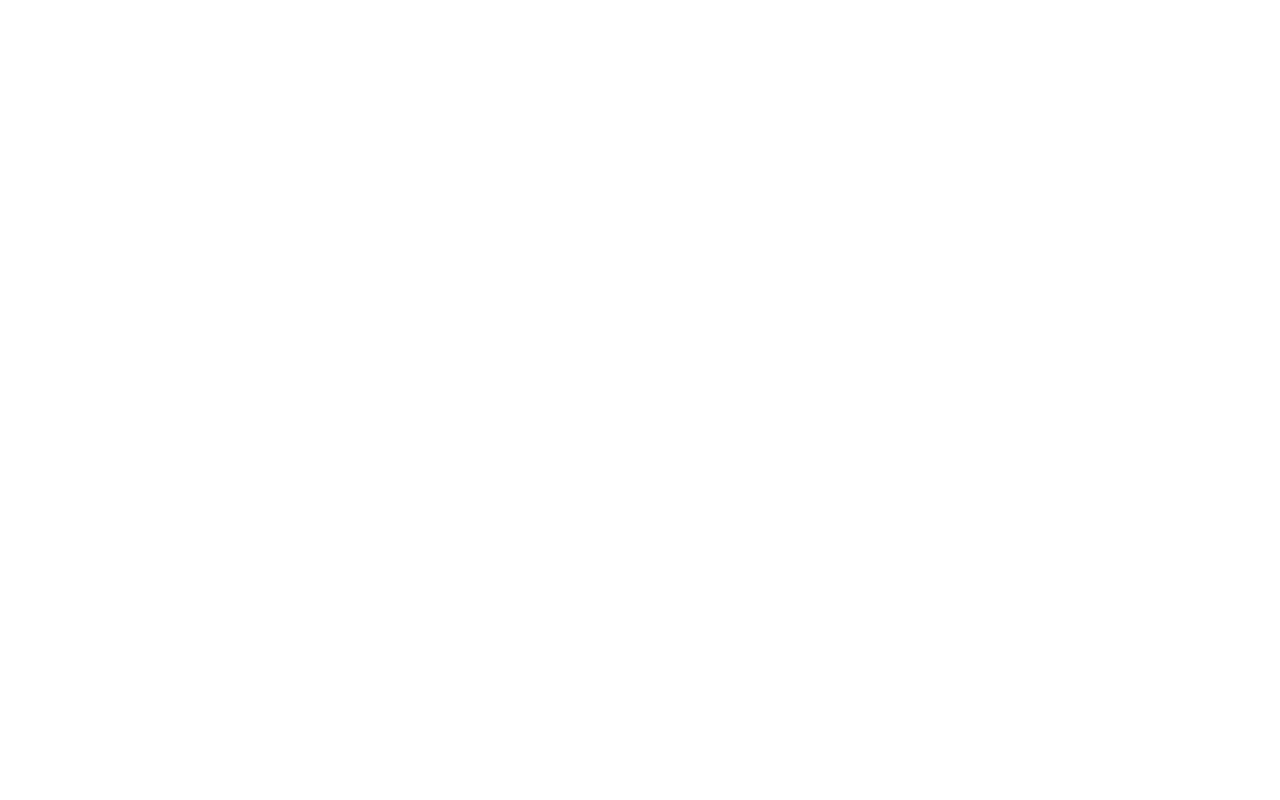
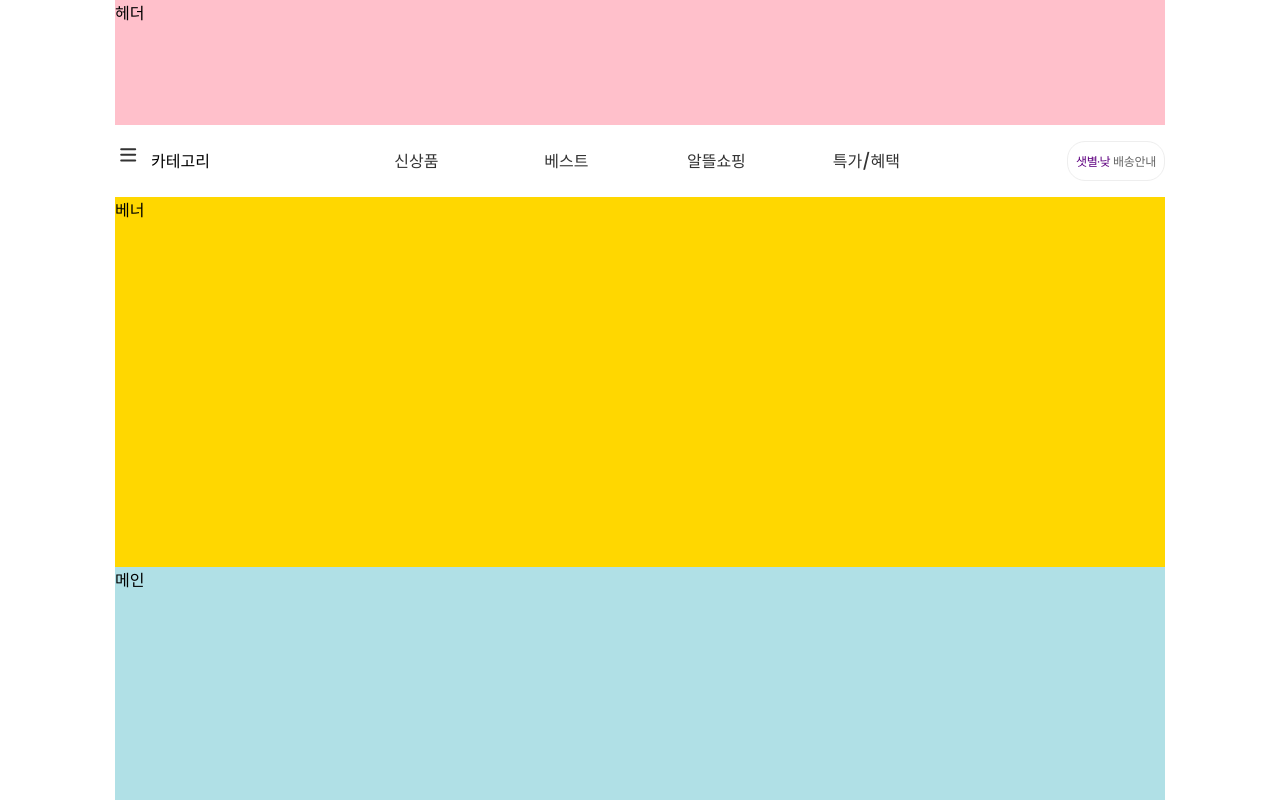
Before and after one commit to git-flow09/git-flow, a website: page client/index.html in a window 1280 px wide. Shown: the top 800 px of the page. Drawn offline with nearby package versions, Linux system fonts and the light colour scheme.

Commit message:
navigation part 완료

```diff
--- a/client/css/style.css
+++ b/client/css/style.css
@@ -0,0 +1,195 @@
+@import url("https://fonts.googleapis.com/css2?family=Poppins:wght@400;500;600;700;800;900&display=swap");
+
+* {
+  margin: 0;
+  padding: 0;
+  box-sizing: border-box;
+  font-family: "Poppins", sans-serif;
+}
+
+:root {
+  --black: #000000;
+  --secondary: #bd76ff;
+  --white: #ffffff;
+  --primary: #5f0080;
+  --content: #333333;
+  --gray-50: #f9f9f9;
+  --gray-100: #e1e1e1;
+  --gray-200: #c4c4c4;
+  --gray-300: #a6a6a6;
+  --gray-400: #898989;
+  --gray-500: #6b6b6b;
+  --gray-600: #565656;
+  --gray-700: #404040;
+  --gray-800: #2b2b2b;
+  --gray-900: #151515;
+  --accent-yellow: #fa622f;
+  --blue-100: #cce0ff;
+  --blue-200: #99c2ff;
+  --blue-300: #66a3ff;
+  --blue-400: #3385ff;
+  --blue-500: #0066ff;
+  --blue-600: #0052cc;
+  --blue-700: #003d99;
+  --blue-800: #002966;
+  --blue-900: #001433;
+  --info-error: #f03f40;
+
+  --spacing-xxs: 0.25rem; /* 4px */
+  --spacing-xs: 0.5rem; /* 8px */
+  --spacing-sm: 0.75rem; /* 12px */
+  --spacing-base: 1rem; /* 16px */
+  --spacing-md: 1.25rem; /* 20px */
+  --spacing-lg: 1.5rem; /* 24px */
+  --spacing-xl: 2rem; /* 32px */
+
+  --text-xs: 0.75rem; /* 12px */
+  --text-sm: 0.875rem; /* 14px */
+  --text-base: 1rem; /* 16px */
+  --text-md: 1.125rem; /* 18px */
+  --text-lg: 1.25rem; /* 20px */
+  --text-xl: 1.5rem; /* 24px */
+
+  --container-width: 65.625rem; /* 1050px */
+}
+
+/* Accessibility Styles */
+.a11yHidden,
+legend {
+  overflow: hidden;
+  position: absolute !important;
+  clip: rect(0, 0, 0, 0);
+  clip-path: inset(50%);
+  width: 1px;
+  height: 1px;
+  margin: -1px;
+}
+
+/* 공통 */
+.common {
+  width: 1050px;
+  margin: 0 auto;
+}
+
+/* 헤더 */
+.header {
+  height: 125px;
+  background: Pink;
+}
+
+/* 네비게이션 */
+.navigation {
+  /* background: DeepSkyBlue; */
+  height: 72px;
+  display: flex;
+  justify-content: space-between;
+  padding: 16px 0;
+}
+
+.category {
+  /* background: Aquamarine; */
+  display: flex;
+  align-items: center;
+  padding: 6px;
+}
+
+.buttonWrapper {
+  padding: var(--spacing-xxs);
+  overflow: hidden;
+  position: absolute;
+  transform: translate(-0.3rem, -0.3rem);
+}
+
+.button--burger {
+  position: relative;
+  width: var(--spacing-base);
+  height: 14px;
+  background: var(--white);
+  border: none;
+}
+
+.button--burgerBarTop,
+.button--burgerBarMiddle,
+.button--burgerBarBottom {
+  position: absolute;
+  width: 100%;
+  height: 20%;
+  background: var(--content);
+  border-radius: 0.25rem;
+  left: 0;
+}
+
+.button--burgerBarTop {
+  top: 0;
+}
+
+.button--burgerBarMiddle {
+  top: 50%;
+  transform: translateY(-50%);
+}
+
+.button--burgerBarBottom {
+  top: 100%;
+  transform: translateY(-100%);
+}
+
+.category__text {
+  margin-left: 30px;
+}
+
+.menu__list {
+  /* background: Beige; */
+  display: flex;
+  justify-content: center;
+  align-items: center;
+  list-style: none;
+}
+
+.menu__item {
+  /* background: rgb(234, 171, 123); */
+  width: 150px;
+  text-align: center;
+}
+
+.menu__link {
+  text-decoration: none;
+  color: var(--content);
+  cursor: pointer;
+  font-weight: 500;
+}
+
+.notice {
+  padding: 4px 8px;
+  border-radius: 18px;
+  border: 1px solid rgb(238, 238, 238);
+  color: rgb(102, 102, 102);
+  font-size: 12px;
+  font-weight: 500;
+  letter-spacing: -0.32px;
+  background: var(--white);
+}
+
+.notice__text {
+  color: #5f0080;
+  font-weight: 400;
+  font-size: 12px;
+  line-height: 16px;
+}
+
+/* 베너 */
+.banner {
+  height: 370px;
+  background: Gold;
+}
+
+/* 메인 */
+.main {
+  height: 1421px;
+  background: PowderBlue;
+}
+
+/* 푸터 */
+.footer {
+  height: 629px;
+  background: beige;
+}
--- a/client/index.html
+++ b/client/index.html
@@ -4,41 +4,48 @@
     <meta charset="UTF-8" />
     <meta http-equiv="X-UA-Compatible" content="IE=edge" />
     <meta name="viewport" content="width=device-width, initial-scale=1.0" />
-  <link rel="stylesheet"
-  href="https://cdn.jsdelivr.net/npm/swiper@8/swiper-bundle.min.css" />
+    <meta name="description" content="market karly 사이트 구현하기" />
+    <link
+      rel="stylesheet"
+      href="https://cdn.jsdelivr.net/npm/swiper@8/swiper-bundle.min.css"
+    />
     <link rel="stylesheet" href="./css/style.css" />
     <script src="https://cdn.jsdelivr.net/npm/swiper@8/swiper-bundle.min.js"></script>
     <script src="./js/main.js" type="module"></script>
-  <title>Document</title>
+    <title>Market Karly</title>
   </head>
 
   <body>
+    <header class="header common">헤더</header>
 
+    <nav class="navigation common">
+      <h2 class="a11yHidden">메인 메뉴</h2>
+      <div class="category">
+        <div class="buttonWrapper">
+          <button class="button--none button--burger" aria-label="메뉴 열기">
+            <span class="button--burgerBarTop"></span>
+            <span class="button--burgerBarMiddle"></span>
+            <span class="button--burgerBarBottom"></span>
+          </button>
+        </div>
+        <span class="category__text">카테고리</span>
+      </div>
+      <ul class="menu__list">
+        <li class="menu__item"><a href="#" class="menu__link">신상품</a></li>
+        <li class="menu__item"><a href="#" class="menu__link">베스트</a></li>
+        <li class="menu__item"><a href="#" class="menu__link">알뜰쇼핑</a></li>
+        <li class="menu__item"><a href="#" class="menu__link">특가/혜택</a></li>
+      </ul>
 
-  <section>
-    <div class="swiper-1 product-swiper">
-      <div class="swiper-wrapper">
+      <button type="button" class="notice">
+        <span class="notice__text"> 샛별·낮</span> 배송안내
+      </button>
+    </nav>
 
-        </div>
-    </div>
-  </section>
-  <section>
-    <div class="swiper-2 product-swiper">
-      <div class="swiper-wrapper">
+    <section class="banner common">베너</section>
 
-        </div>
-    </div>
-  </section>
-  <section>
-    <div class="swiper-3 product-swiper">
-      <div class="swiper-wrapper">
+    <main class="main common">메인</main>
 
-        </div>
-    </div>
-  </section>
-
-
-
-
+    <footer class="footer common">푸터</footer>
   </body>
 </html>
```
Lines whose indentation alone changed are shown as unchanged.
